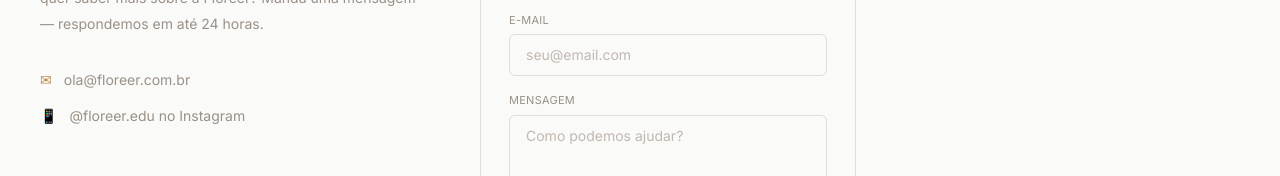
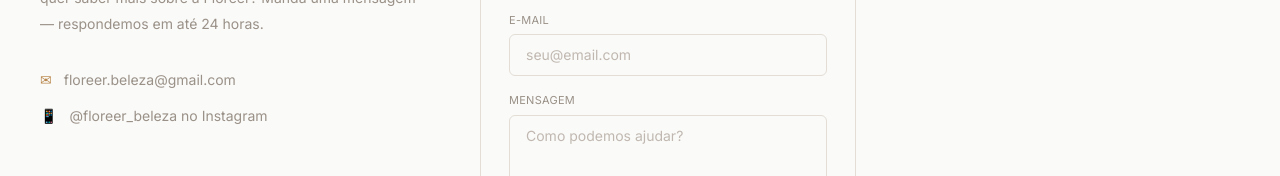
Before and after one commit to lehlanzarinii/floreer-site, a Next.js app: page /contato in a window 1280 px wide. Shown: the part 265-441 px from the top of the page. Built offline with nearby package versions, Linux system fonts and the light colour scheme; a web font is replaced by a local one.

Commit message:
fix: contato e privacidade

```diff
--- a/app/contato/page.tsx
+++ b/app/contato/page.tsx
@@ -20,11 +20,11 @@ export default function ContatoPage() {
           <div className="flex flex-col gap-4">
             <div className="flex items-center gap-3 text-sm text-floreer-muted">
               <span className="text-floreer-gold">✉</span>
-              ola@floreer.com.br
+              floreer.beleza@gmail.com
             </div>
             <div className="flex items-center gap-3 text-sm text-floreer-muted">
               <span className="text-floreer-gold">📱</span>
-              @floreer.edu no Instagram
+              @floreer_beleza no Instagram
             </div>
           </div>
         </div>
--- a/app/privacidade/page.tsx
+++ b/app/privacidade/page.tsx
@@ -43,7 +43,7 @@ export default function PrivacidadePage() {
 
           <div>
             <h2 className="text-base font-medium text-floreer-dark mb-2">6. Contato</h2>
-            <p>Dúvidas sobre esta política? Fale conosco pelo e-mail <span className="text-floreer-dark">floreer.beleza@gmail.com</span> ou pelo WhatsApp no perfil <span className="text-floreer-dark">@floreer_beleza</span>.</p>
+            <p>Dúvidas sobre esta política? Fale conosco pelo e-mail <span className="text-floreer-dark">floreer.beleza@gmail.com</span> ou pelo Instagram <span className="text-floreer-dark">@floreer_beleza</span>.</p>
           </div>
         </div>
       </section>
```
